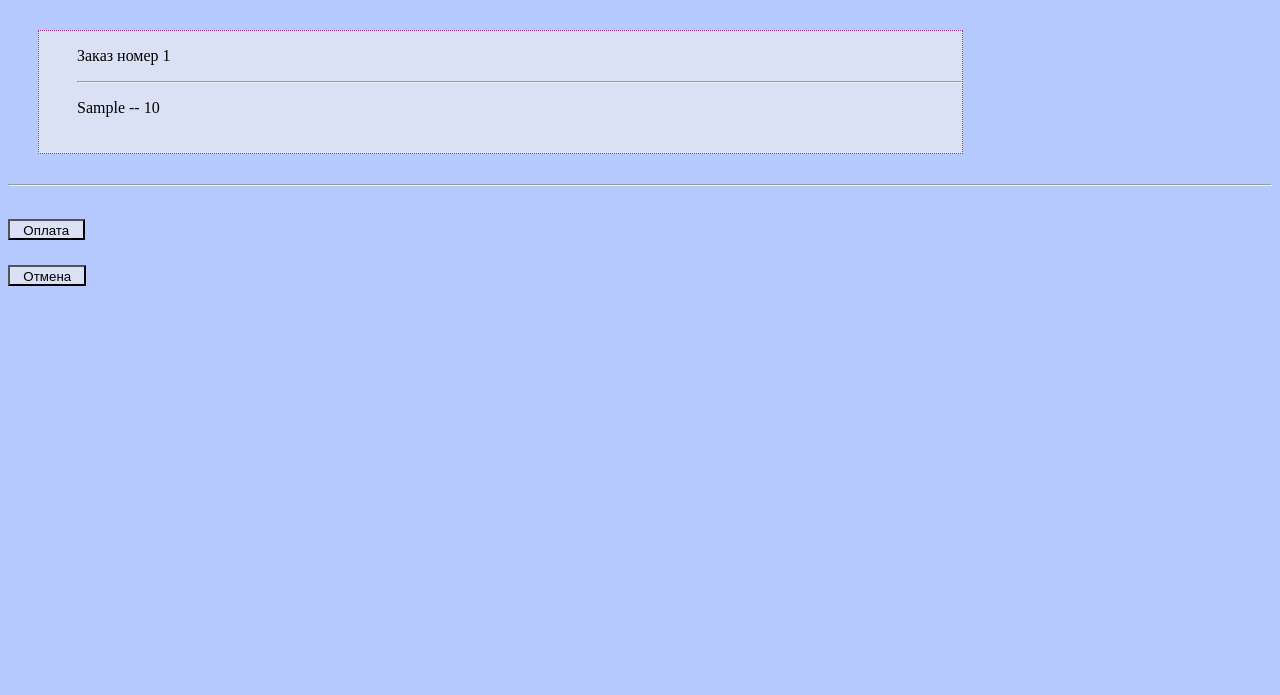
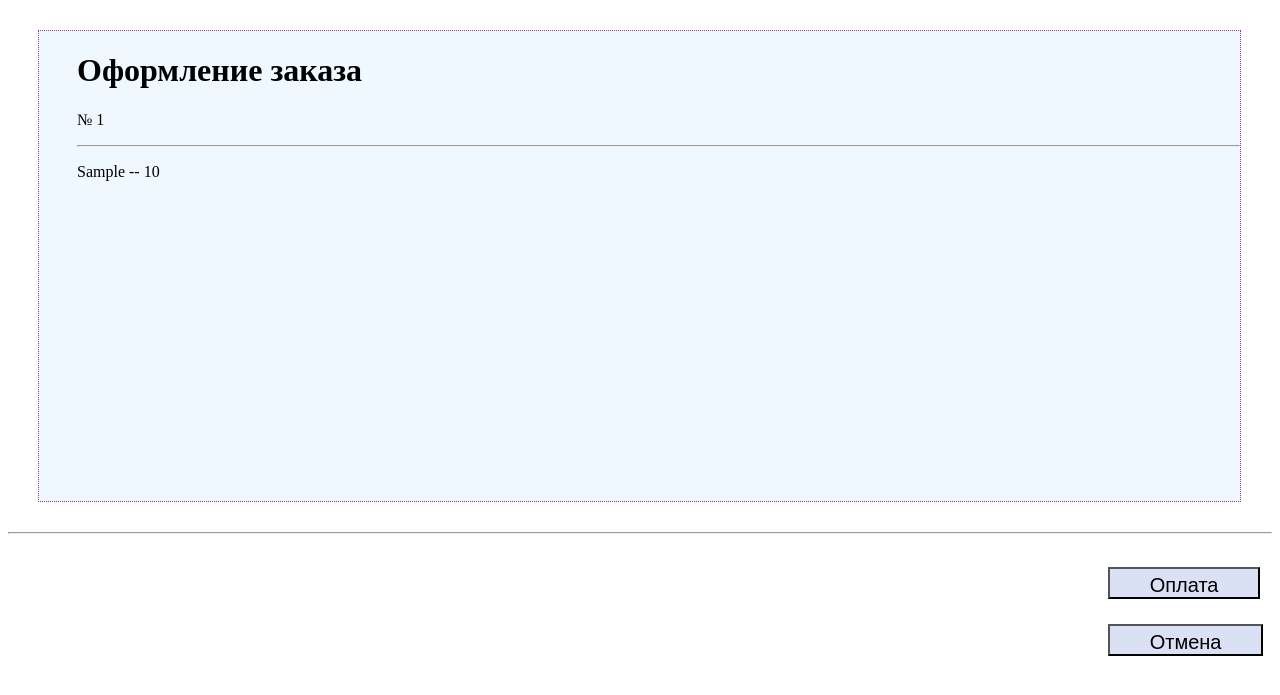
Before and after one commit to bayur-yuliya/car_store, a Django app: template store/templates/store/order_page.html in a window 1280 px wide. Shown: the top 695 px of the page. Run offline with Django 3.2, Linux system fonts and the light colour scheme; the template is opened without the code that fills it: most values are stand-ins (such as "Sample title", 1, 10 or a date in 2020).

Commit message:
Change css in order page

```diff
--- a/store/templates/store/order_page.html
+++ b/store/templates/store/order_page.html
@@ -5,12 +5,14 @@
 {%  block context  %}
 <style>
 body {
-    background: #B5C9FF;
+    background: #FFFFFF;
+    align-items: center;
+    justify-content: center;
 }
 .order {
-    background: #DAE1F5;
+    background: #F0F8FF;
     white-space: normal;
-    width: 70%;
+    width: 92%;
     flex-direction: column;
     vertical-align: top;
     border: 1px dotted #939;
@@ -18,6 +20,7 @@ body {
     padding-left: 38px;
     padding-bottom: 20px;
     margin: 30px;
+    height: 450px;
 }
 .info_form {
     background: #DAE1F5;
@@ -33,14 +36,18 @@ body {
 .input_button {
     margin-top: 25px;
     background: #DAE1F5;
-    padding: 2px 1em 0 1em;
+    padding: 5px 2em 0 2em;
+    text-align: center;
+    font-size: 20px;
+    margin-left: 87%;
 }
 </style>
 
 <form method="POST">
     {% csrf_token %}
     <div class="order">
-        <p>Заказ номер {{  order_id  }}</p>
+        <h1>Оформление заказа</h1>
+        <p>№ {{  order_id  }}</p>
         <hr>
         {%  for el in cars  %}
             <p>{{  el.car_type  }} -- {{  el.quantity  }}</p>
```
